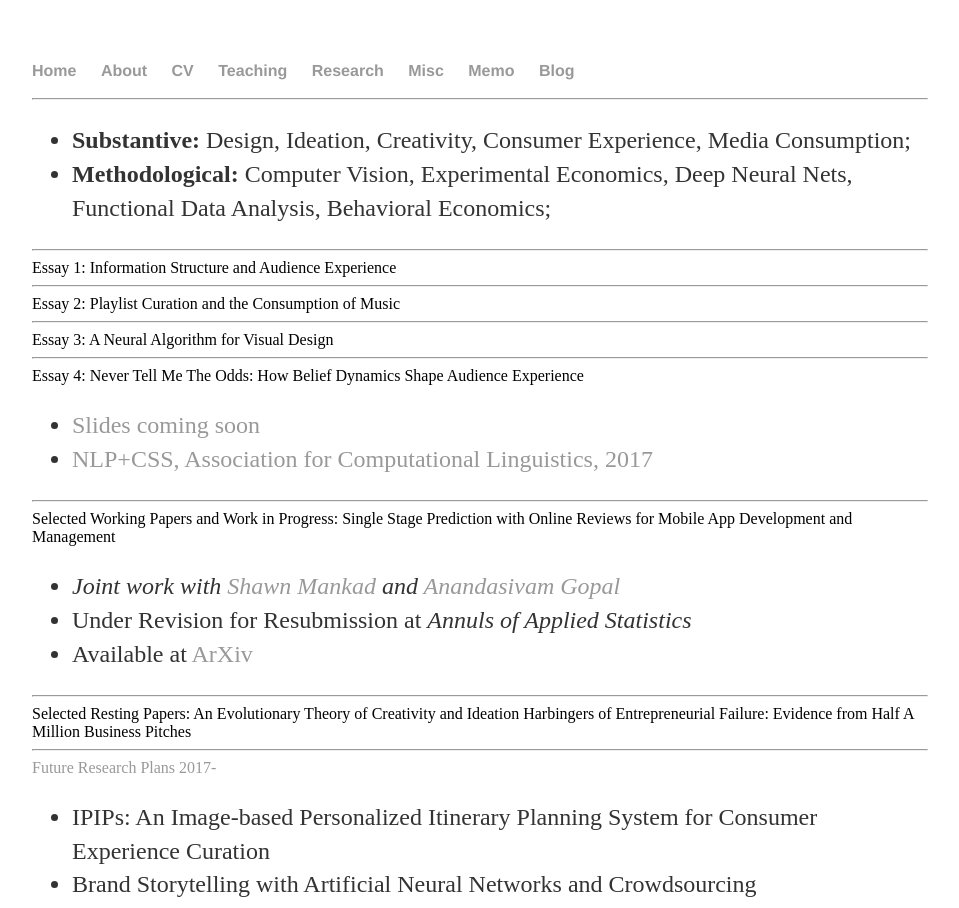
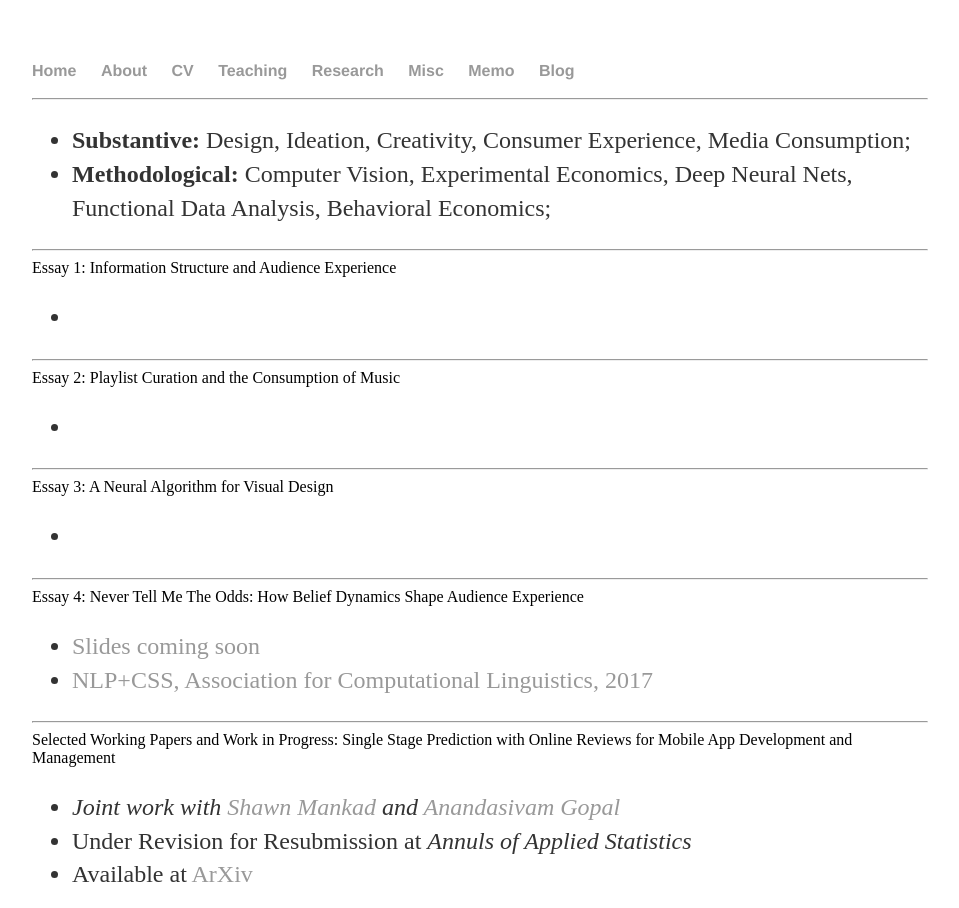
Before and after one commit to shenglih/shenglih.github.io, a Jekyll site: the page built from research/index.html, in a window 1280 px wide. Shown: the top 908 px of the page, without its empty margins (160-1119 px from the left). Built offline with Jekyll 4.4.1, drawn with Linux system fonts in a browser that asks for light colours; some of the changed text lies outside the part shown.

Commit message:
Update index.html

```diff
--- a/research/index.html
+++ b/research/index.html
@@ -13,16 +13,21 @@ title: Shengli Hu, Research
 
 <hr>
 	Essay 1: Information Structure and Audience Experience
-
-
+	<ul>
+		<li></li>
+	</ul>
   <hr>
 
   Essay 2: Playlist Curation and the Consumption of Music
-
+<ul>
+		<li></li>
+	</ul>
   <hr>
 
   Essay 3: A Neural Algorithm for Visual Design
-
+<ul>
+		<li></li>
+	</ul>
   <hr>
 
   Essay 4: Never Tell Me The Odds: How Belief Dynamics Shape Audience Experience
@@ -35,7 +40,10 @@ title: Shengli Hu, Research
   <hr>
 
   Selected Working Papers and Work in Progress:
+
+
   <h7> Single Stage Prediction with Online Reviews for Mobile App Development and Management </h7>
+
   <ul>
     <li> <em> Joint work with <a href="http://mankad-research.hosting.cornell.edu">Shawn Mankad</a> and <a href="http://scholar.rhsmith.umd.edu/anandgopal/home?destination=home">Anandasivam Gopal</a> </em></li>
     <li> Under Revision for Resubmission at <em> Annuls of Applied Statistics </em></li>
@@ -44,7 +52,9 @@ title: Shengli Hu, Research
 
 	<hr>
 	<h7> Selected Resting Papers: </h7>
+
 	<h8> An Evolutionary Theory of Creativity and Ideation </h8>
+
 	<h8> Harbingers of Entrepreneurial Failure: Evidence from Half A Million Business Pitches </h8>
   <hr>
 	 <a href="https://www.dropbox.com/s/wj3mj8he6m8e4ls/ws.pdf?dl=0"> Future Research Plans 2017- </a>
```
Also changed, not shown: other parts of research/index.html (+0 -7 lines).
